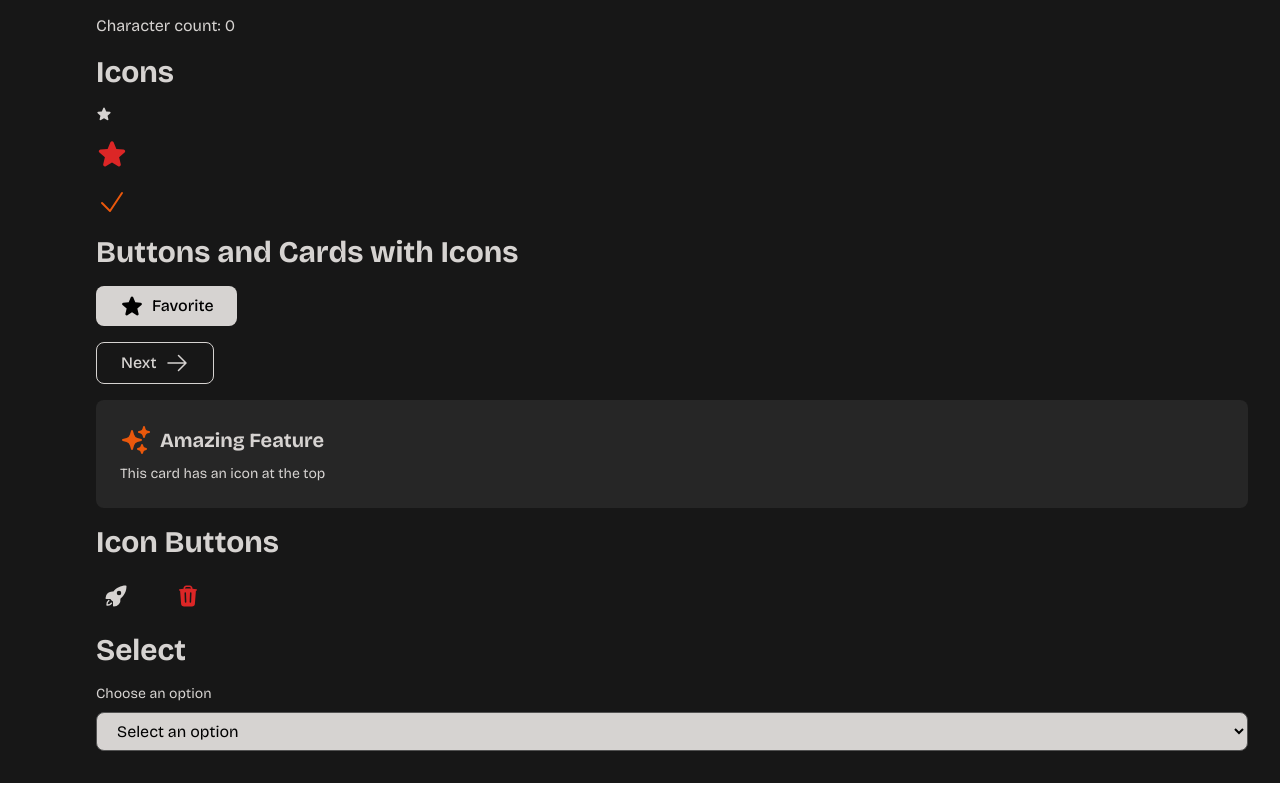
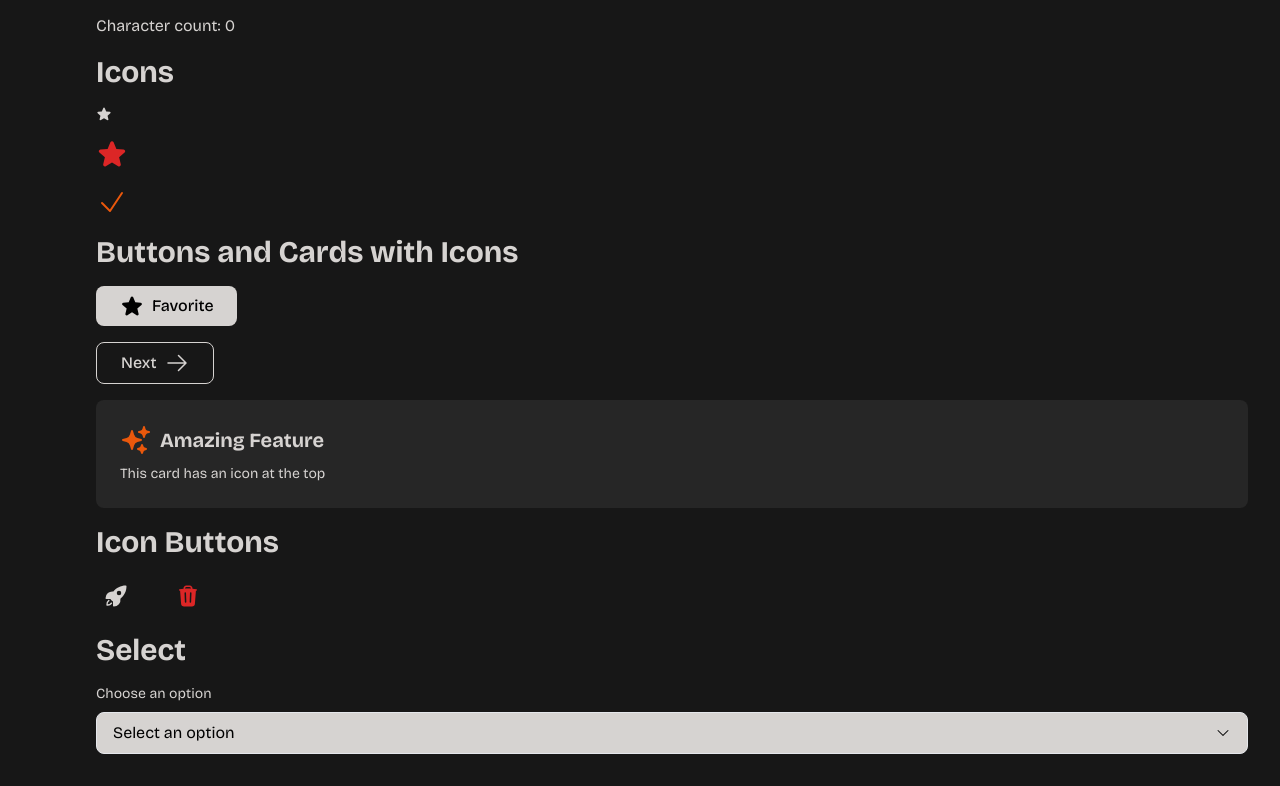
Before and after one commit to smith4ea/portfolio, a React (Vite) app in the folder frontend/: page / in a window 1280 px wide. Shown: the part 1354-2140 px from the top of the page. Built offline with nearby package versions, Linux system fonts and the light colour scheme.

Commit message:
fixed the select element, it will now appear above if there is no room below.

```diff
--- a/frontend/src/components/molecules/select.jsx
+++ b/frontend/src/components/molecules/select.jsx
@@ -1,4 +1,6 @@
+import { useState, useRef, useEffect } from 'react'
 import Text from "../atoms/text"
+import Icon from "../atoms/icon"
 
 export default function Select({
   label,
@@ -7,21 +9,69 @@ export default function Select({
   onChange,
   className = ""
 }) {
+  const [isOpen, setIsOpen] = useState(false)
+  const [isAbove, setIsAbove] = useState(false)
+  const buttonRef = useRef(null)
+  const dropdownRef = useRef(null)
+
+  const selectedOption = options.find(opt => opt.value === value)
+  const displayLabel = selectedOption ? selectedOption.label : "Select an option"
+
+  useEffect(() => {
+    if (isOpen && buttonRef.current && dropdownRef.current) {
+      const buttonRect = buttonRef.current.getBoundingClientRect()
+      const dropdownHeight = dropdownRef.current.offsetHeight
+      const windowHeight = window.innerHeight
+
+      const spaceBelow = windowHeight - buttonRect.bottom
+      const hasSpaceBelow = spaceBelow > dropdownHeight + 20
+
+      setIsAbove(!hasSpaceBelow)
+    }
+  }, [isOpen])
+
   return (
     <div className="flex flex-col gap-2">
-      {label && <Text variant="small">{label}</Text>}
-      <select
-        value={value}
-        onChange={onChange}
-        className={`bg-primary-default text-secondary border border-neutral-600 rounded-lg px-4 py-2 focus:outline-none focus:border-tertiary-default transition cursor-pointer font-sans ${className}`}
-      >
-        <option value="">Select an option</option>
-        {options.map((option, index) => (
-          <option key={index} value={option.value}>
-            {option.label}
-          </option>
-        ))}
-      </select>
+      {label && <Text variant="small" className="text-primary-default">{label}</Text>}
+
+      <div className="relative">
+        <button
+          ref={buttonRef}
+          onClick={() => setIsOpen(!isOpen)}
+          className={`w-full bg-primary-default text-secondary border rounded-lg px-4 py-2 focus:outline-none focus:border-tertiary-default transition cursor-pointer font-sans flex justify-between items-center ${className}`}
+        >
+          <span>{displayLabel}</span>
+          <Icon
+            name="ChevronDownIcon"
+            size="sm"
+            color={isOpen ? "text-dark" : "text-dark"}
+          />
+        </button>
+
+        {isOpen && (
+          <div
+            ref={dropdownRef}
+            className={`absolute left-0 right-0 bg-primary-default border rounded-lg shadow-lg z-50 ${
+              isAbove ? 'bottom-full mb-2' : 'top-full mt-1'
+            }`}
+          >
+            {options.map((option, index) => (
+              <button
+                key={index}
+                onClick={() => {
+                  onChange({ target: { value: option.value } })
+                  setIsOpen(false)
+                }}
+                className={`w-full text-left px-4 py-2 hover:bg-stone-400 transition font-sans ${
+                  value === option.value ? 'bg-stone-400' : ''
+                } ${index === 0 ? 'rounded-t-lg' : ''} ${index === options.length - 1 ? 'rounded-b-lg' : ''}`}
+              >
+                {option.label}
+              </button>
+            ))}
+          </div>
+        )}
+      </div>
     </div>
   )
 }
```
